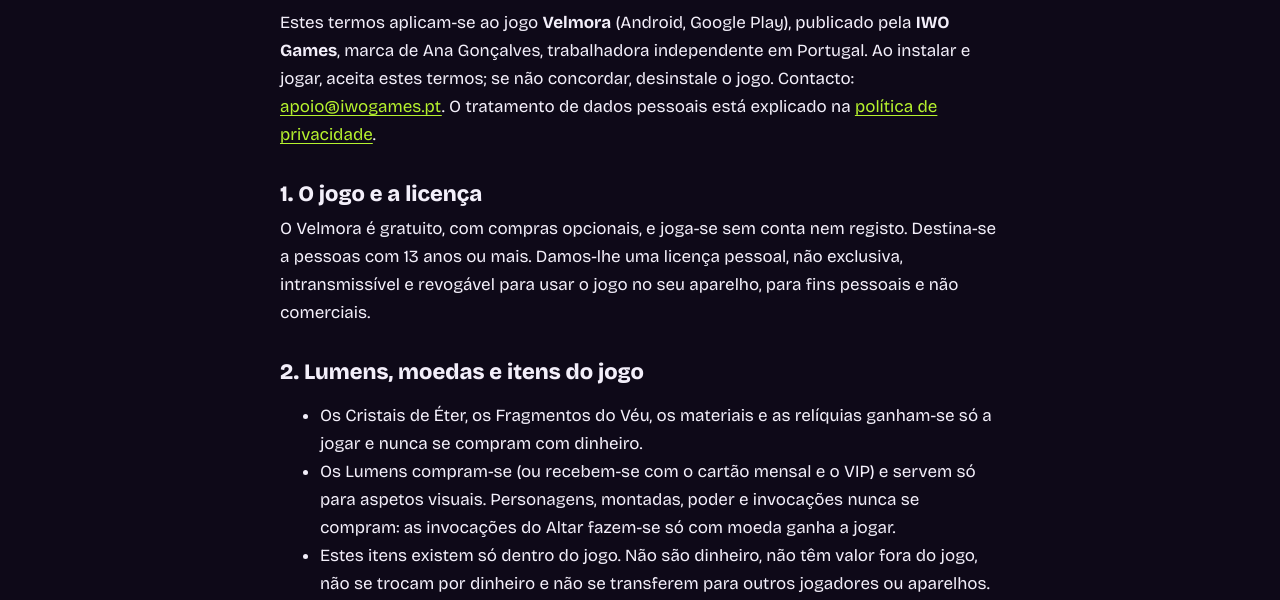
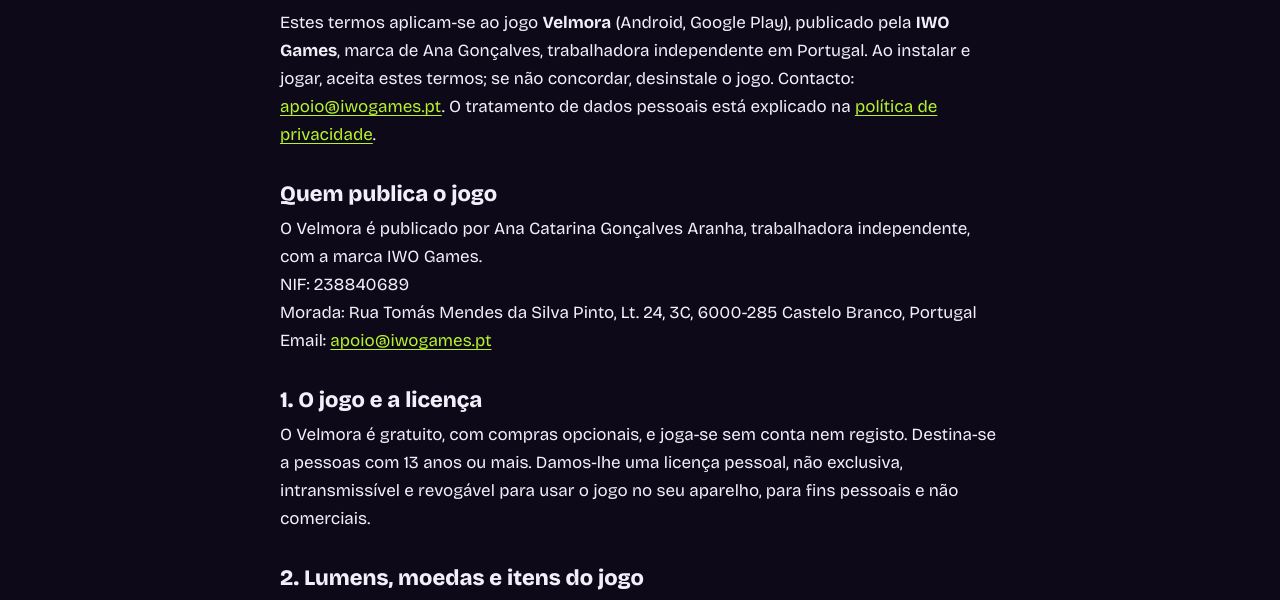
Before and after one commit to IwoGames/iwogames.pt, a plain HTML site: page velmora/termos/index.html in a window 1280 px wide. Shown: the part 200-800 px from the top of the page. Drawn offline with nearby package versions, Linux system fonts and the light colour scheme.

Commit message:
Velmora: identificação de quem publica nos termos (pt)

```diff
--- a/velmora/termos/index.html
+++ b/velmora/termos/index.html
@@ -17,6 +17,12 @@
 <h1>Termos de utilização — Velmora</h1>
 <p class="muted">Última atualização: 25 de novembro de 2026 · <a href="/velmora/termos/en/" hreflang="en" lang="en">English version</a></p>
 <p>Estes termos aplicam-se ao jogo <strong>Velmora</strong> (Android, Google Play), publicado pela <strong>IWO Games</strong>, marca de Ana Gonçalves, trabalhadora independente em Portugal. Ao instalar e jogar, aceita estes termos; se não concordar, desinstale o jogo. Contacto: <a href="mailto:apoio@iwogames.pt">apoio@iwogames.pt</a>. O tratamento de dados pessoais está explicado na <a href="/velmora/privacidade/">política de privacidade</a>.</p>
+
+<h2>Quem publica o jogo</h2>
+<p>O Velmora é publicado por Ana Catarina Gonçalves Aranha, trabalhadora independente, com a marca IWO Games.<br>
+NIF: 238840689<br>
+Morada: Rua Tomás Mendes da Silva Pinto, Lt. 24, 3C, 6000-285 Castelo Branco, Portugal<br>
+Email: <a href="mailto:apoio@iwogames.pt">apoio@iwogames.pt</a></p>
 
 <h2>1. O jogo e a licença</h2>
 <p>O Velmora é gratuito, com compras opcionais, e joga-se sem conta nem registo. Destina-se a pessoas com 13 anos ou mais. Damos-lhe uma licença pessoal, não exclusiva, intransmissível e revogável para usar o jogo no seu aparelho, para fins pessoais e não comerciais.</p>
```
